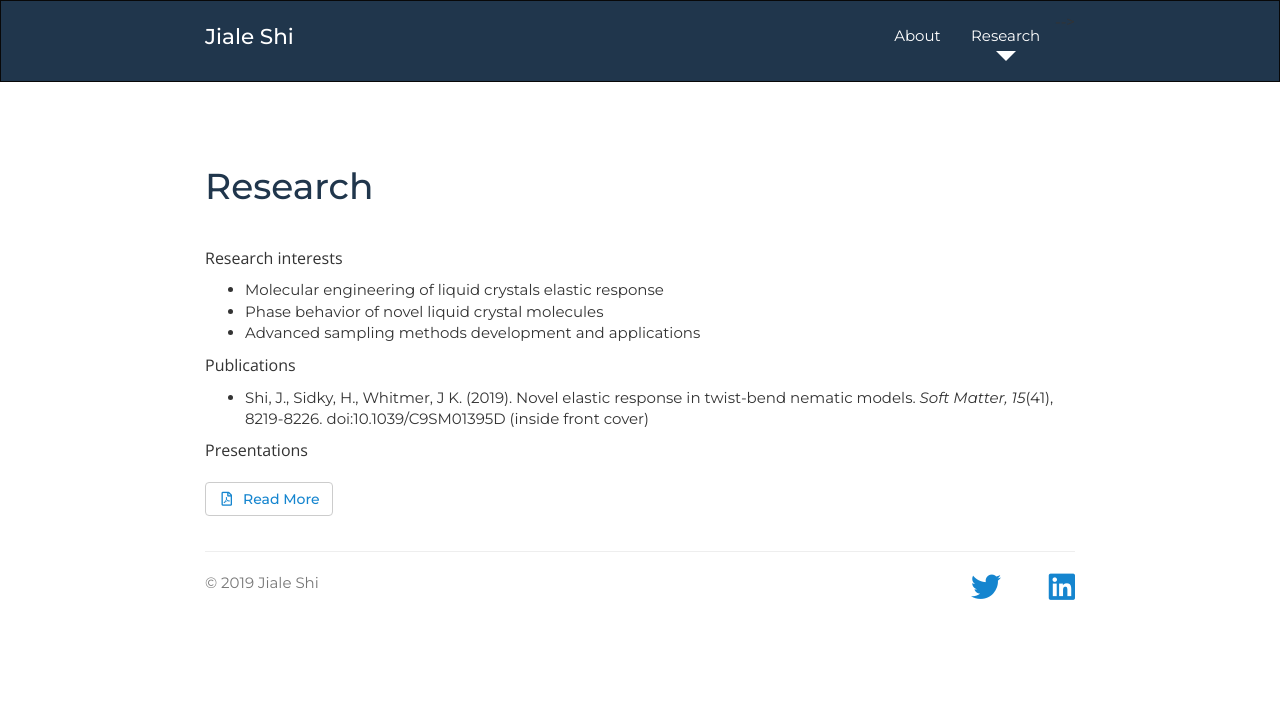
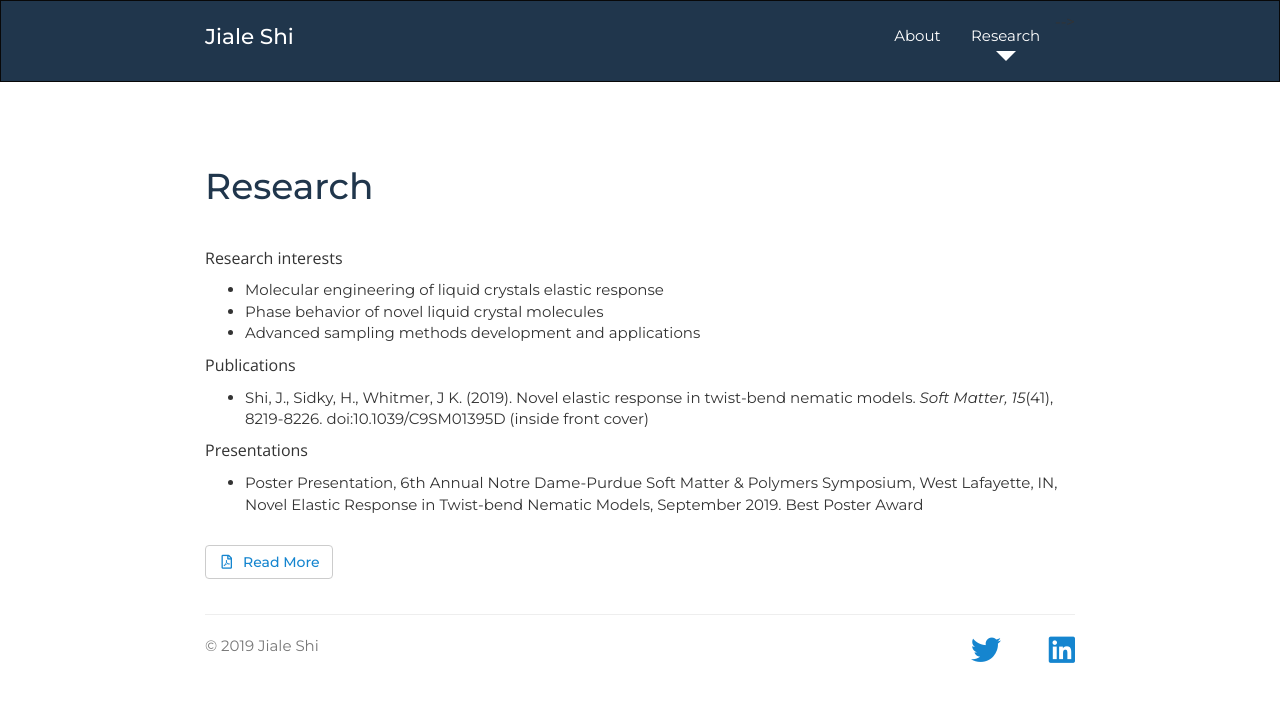
Before and after one commit to shijiale0609/shijiale0609.github.io, a Jekyll site: the page research.html, which Jekyll copies as it is, in a window 1280 px wide. Shown: the top 702 px of the page. Built offline with Jekyll 4.4.1, drawn with Linux system fonts in a browser that asks for light colours; nearby versions of some CDN libraries; a style sheet for code colours, icons or effects is not loaded.

Commit message:
add presentation

```diff
--- a/research.html
+++ b/research.html
@@ -108,9 +108,9 @@
 
             <!-- <h5>Published Papers</h5> -->
 
-            <!-- <ul class="presentations">
-               <li>Shi, J., Sidky, H., Whitmer, J K. (2019). Novel elastic response in twist-bend nematic models. <em>Soft Matter, 15</em>(41), 8219-8226. doi:10.1039/C9SM01395D (inside front cover)</li>
-            </ul> -->
+            <ul class="push-down-1">
+               <li>Poster Presentation, 6th Annual Notre Dame-Purdue Soft Matter & Polymers Symposium, West Lafayette, IN, Novel Elastic Response in Twist-bend Nematic Models, September 2019. Best Poster Award</li>
+            </ul>
 
             <!-- Dissertation abstract -->
             <!-- <h3 class="push-down-3"><span>Dissertation</span></h3>
```
